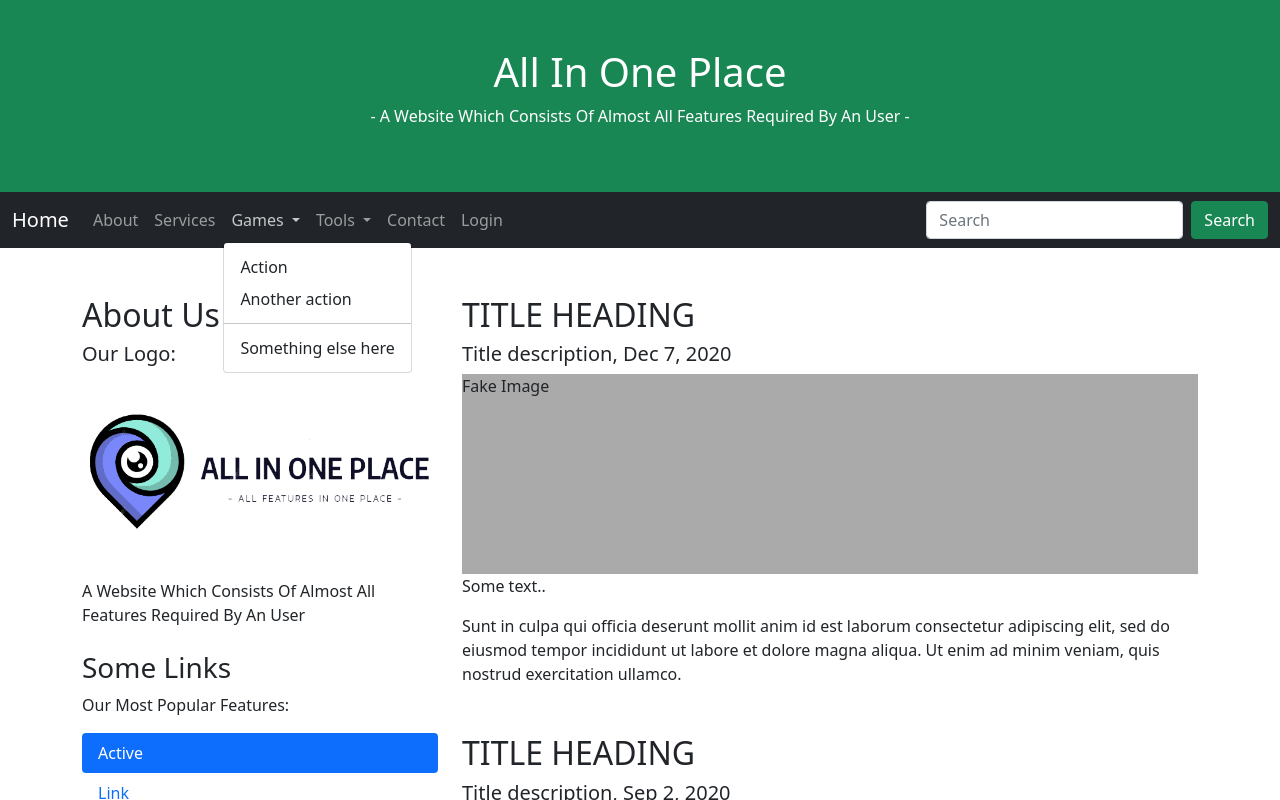
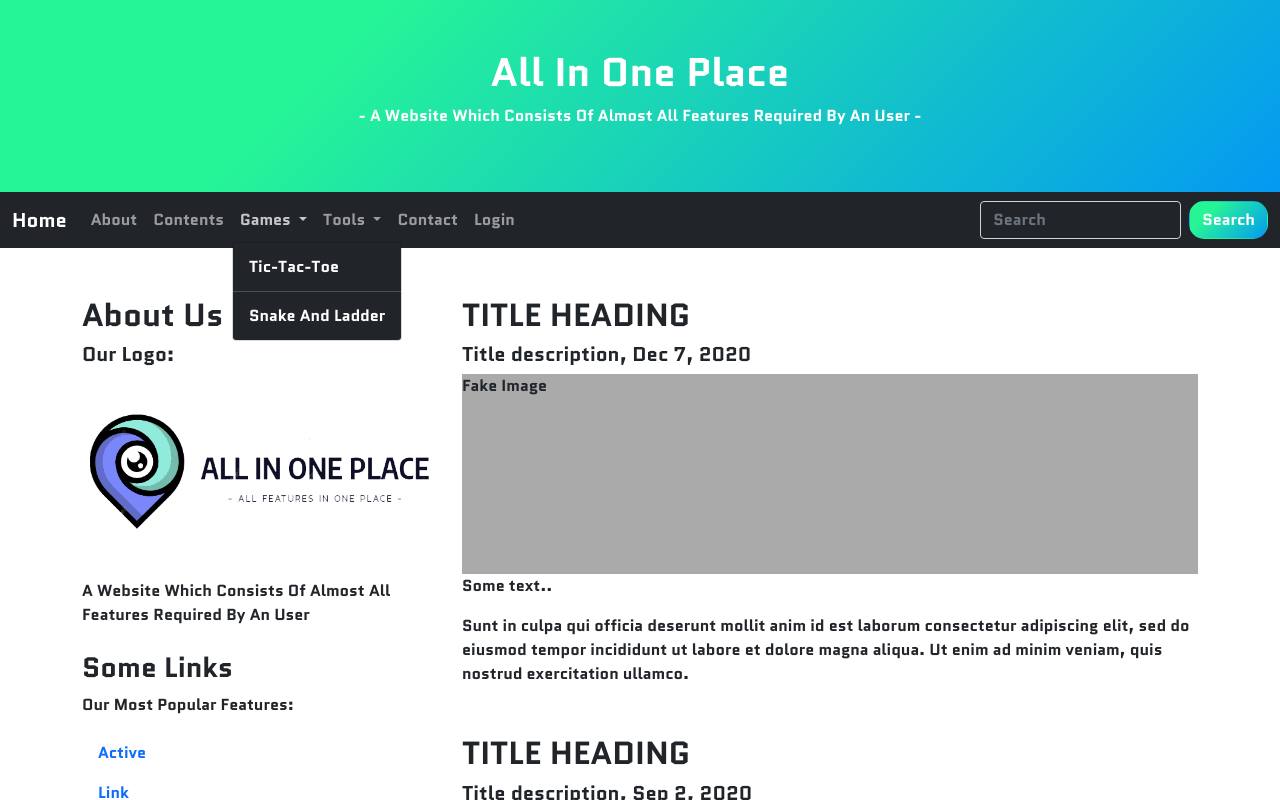
Before and after one commit to soumwadeep/All-In-One-Place, a plain HTML site: page index.html in a window 1280 px wide. Both pictures are taken after a click on the button "Games". Shown: the top 800 px of the page. Drawn offline with nearby package versions, Linux system fonts and the light colour scheme.

Commit message:
added gfonts

```diff
--- a/css/style.css
+++ b/css/style.css
@@ -1,3 +1,8 @@
+@import url('https://fonts.googleapis.com/css2?family=Quantico:wght@700&display=swap');
+body
+{
+    font-family: 'Quantico', sans-serif;
+}
 .fakeimg
 {
     height: 200px;
@@ -9,6 +14,7 @@
     height: auto;
     margin-bottom: 10px;
     border-radius: 30px;
+    text-align: center;
 }
 .link
 {
@@ -20,3 +26,19 @@
 {
     color: black;
 }
+.dropdown-item
+{
+    color: white;
+}
+.dropdown-item:hover,.nav-link:hover,.btn,.btn:hover
+{
+    background-color: #0499f2;
+    background-image: linear-gradient(315deg, #0499f2 0%, #26f596 74%);
+    color: white;
+    border-radius: 15px;
+}
+.p-5,.p-4
+{
+    background-color: #0499f2;
+    background-image: linear-gradient(315deg, #0499f2 0%, #26f596 74%);
+}
--- a/index.html
+++ b/index.html
@@ -2,72 +2,115 @@
 <html lang="en">
   <head>
     <title>All In One Place</title>
-  <meta charset="utf-8">
-  <meta name="viewport" content="width=device-width, initial-scale=1">
-  <meta name="description" content="A Website Which Consists Of Almost All Features Required By An User">
-  <meta name="keywords" content="all in one,tech,tools,games,mathematical tools,science facts,quiz,todo,tasks">
-  <meta name="author" content="Soumwadeep Guha">
+    <meta charset="utf-8" />
+    <meta name="viewport" content="width=device-width, initial-scale=1" />
+    <meta
+      name="description"
+      content="A Website Which Consists Of Almost All Features Required By An User"
+    />
+    <meta
+      name="keywords"
+      content="all in one,tech,tools,games,mathematical tools,science facts,quiz,todo,tasks"
+    />
+    <meta name="author" content="Soumwadeep Guha" />
     <!-- Bootstrap V 5.1.3 -->
-  <link href="https://cdn.jsdelivr.net/npm/bootstrap@5.1.3/dist/css/bootstrap.min.css" rel="stylesheet">
+    <link
+      href="https://cdn.jsdelivr.net/npm/bootstrap@5.1.3/dist/css/bootstrap.min.css"
+      rel="stylesheet"
+    />
     <script src="https://cdn.jsdelivr.net/npm/bootstrap@5.1.3/dist/js/bootstrap.bundle.min.js"></script>
     <!-- Custom Files -->
-  <link rel="icon" type="image/png" href="img/logoicont.png">
-  <link rel="stylesheet" href="https://cdnjs.cloudflare.com/ajax/libs/font-awesome/4.7.0/css/font-awesome.css">
-  <link rel="stylesheet" href="css/style.css">
+    <link rel="icon" type="image/png" href="img/logoicont.png" />
+    <link
+      rel="stylesheet"
+      href="https://cdnjs.cloudflare.com/ajax/libs/font-awesome/4.7.0/css/font-awesome.css"
+    />
+    <link rel="stylesheet" href="css/style.css" />
   </head>
   <body>
-
-<div class="p-5 bg-success text-white text-center">
+    <div class="p-5 text-white text-center">
       <h1>All In One Place</h1>
-  <p>- A Website Which Consists Of Almost All Features Required By An User -</p>
+      <p>
+        - A Website Which Consists Of Almost All Features Required By An User -
+      </p>
     </div>
 
     <nav class="navbar sticky-top navbar navbar-expand-lg navbar-dark bg-dark">
       <div class="container-fluid">
         <a class="navbar-brand" href="#">Home</a>
-      <button class="navbar-toggler" type="button" data-bs-toggle="collapse" data-bs-target="#navbarSupportedContent" aria-controls="navbarSupportedContent" aria-expanded="false" aria-label="Toggle navigation">
+        <button
+          class="navbar-toggler"
+          type="button"
+          data-bs-toggle="collapse"
+          data-bs-target="#navbarSupportedContent"
+          aria-controls="navbarSupportedContent"
+          aria-expanded="false"
+          aria-label="Toggle navigation"
+        >
           <span class="navbar-toggler-icon"></span>
         </button>
         <div class="collapse navbar-collapse" id="navbarSupportedContent">
-        <ul class="navbar-nav me-auto my-2 my-lg-0 navbar-nav-scroll" style="--bs-scroll-height: 200px;">
+          <ul
+            class="navbar-nav me-auto my-2 my-lg-0 navbar-nav-scroll"
+            style="--bs-scroll-height: 200px"
+          >
             <li class="nav-item">
               <a class="nav-link" href="#">About</a>
             </li>
             <li class="nav-item">
-            <a class="nav-link" href="#">Services</a>
+              <a class="nav-link" href="#">Contents</a>
             </li>
             <li class="nav-item dropdown">
-            <a class="nav-link dropdown-toggle" href="#" id="navbarDropdown" role="button" data-bs-toggle="dropdown" aria-expanded="false">
+              <a
+                class="nav-link dropdown-toggle"
+                href="#"
+                id="navbarDropdown"
+                role="button"
+                data-bs-toggle="dropdown"
+                aria-expanded="false"
+              >
                 Games
               </a>
-            <ul class="dropdown-menu" aria-labelledby="navbarDropdown">
-              <li><a class="dropdown-item" href="#">Action</a></li>
-              <li><a class="dropdown-item" href="#">Another action</a></li>
-              <li><hr class="dropdown-divider"></li>
-              <li><a class="dropdown-item" href="#">Something else here</a></li>
+              <ul class="dropdown-menu bg-dark" aria-labelledby="navbarDropdown">
+                <li><a class="dropdown-item" href="#">Tic-Tac-Toe</a></li>
+                <li><hr class="dropdown-divider bg-light"></li>
+                <li><a class="dropdown-item" href="#">Snake And Ladder</a></li>
               </ul>
             </li>
             <li class="nav-item dropdown">
-            <a class="nav-link dropdown-toggle" href="#" id="navbarDropdown" role="button" data-bs-toggle="dropdown" aria-expanded="false">
+              <a
+                class="nav-link dropdown-toggle"
+                href="#"
+                id="navbarDropdown"
+                role="button"
+                data-bs-toggle="dropdown"
+                aria-expanded="false"
+              >
                 Tools
               </a>
-            <ul class="dropdown-menu" aria-labelledby="navbarDropdown">
-              <li><a class="dropdown-item" href="#">Action</a></li>
-              <li><a class="dropdown-item" href="#">Another action</a></li>
-              <li><hr class="dropdown-divider"></li>
-              <li><a class="dropdown-item" href="#">Something else here</a></li>
+              <ul class="dropdown-menu bg-dark" aria-labelledby="navbarDropdown">
+                <li>
+                  <a class="dropdown-item" href="#">Scientific Calculator</a>
+                </li>
+                <li><hr class="dropdown-divider bg-light"></li>
+                <li><a class="dropdown-item" href="#">Unit Converter</a></li>
               </ul>
             </li>
             <li class="nav-item">
-            <a class="nav-link">Contact</a>
+              <a class="nav-link" href="#">Contact</a>
             </li>
             <li class="nav-item">
-            <a class="nav-link">Login</a>
+              <a class="nav-link" href="#">Login</a>
             </li>
           </ul>
           <form class="d-flex">
-          <input class="form-control me-2" type="search" placeholder="Search" aria-label="Search">
-          <button class="btn btn-success" type="submit">Search</button>
+            <input
+              class="form-control me-2 bg-dark text-white"
+              type="search"
+              placeholder="Search"
+              aria-label="Search"
+            />
+            <button class="btn" type="submit">Search</button>
           </form>
         </div>
       </div>
@@ -79,14 +122,16 @@
           <h2>About Us</h2>
           <h5>Our Logo:</h5>
           <div class="imgres">
-        <img src="img/logofullt.png" alt="logo" class="img-fluid">
+            <img src="img/logofullt.png" alt="logo" class="img-fluid" />
           </div>
-      <p>A Website Which Consists Of Almost All Features Required By An User</p>
+          <p>
+            A Website Which Consists Of Almost All Features Required By An User
+          </p>
           <h3 class="mt-4">Some Links</h3>
           <p>Our Most Popular Features:</p>
           <ul class="nav nav-pills flex-column">
             <li class="nav-item">
-          <a class="nav-link active" href="#">Active</a>
+              <a class="nav-link" href="#">Active</a>
             </li>
             <li class="nav-item">
               <a class="nav-link" href="#">Link</a>
@@ -98,28 +143,40 @@
               <a class="nav-link disabled" href="#">Disabled</a>
             </li>
           </ul>
-      <hr class="d-sm-none">
+          <hr class="d-sm-none" />
         </div>
         <div class="col-sm-8">
           <h2>TITLE HEADING</h2>
           <h5>Title description, Dec 7, 2020</h5>
           <div class="fakeimg">Fake Image</div>
           <p>Some text..</p>
-      <p>Sunt in culpa qui officia deserunt mollit anim id est laborum consectetur adipiscing elit, sed do eiusmod tempor incididunt ut labore et dolore magna aliqua. Ut enim ad minim veniam, quis nostrud exercitation ullamco.</p>
+          <p>
+            Sunt in culpa qui officia deserunt mollit anim id est laborum
+            consectetur adipiscing elit, sed do eiusmod tempor incididunt ut
+            labore et dolore magna aliqua. Ut enim ad minim veniam, quis nostrud
+            exercitation ullamco.
+          </p>
 
           <h2 class="mt-5">TITLE HEADING</h2>
           <h5>Title description, Sep 2, 2020</h5>
           <div class="fakeimg">Fake Image</div>
           <p>Some text..</p>
-      <p>Sunt in culpa qui officia deserunt mollit anim id est laborum consectetur adipiscing elit, sed do eiusmod tempor incididunt ut labore et dolore magna aliqua. Ut enim ad minim veniam, quis nostrud exercitation ullamco.</p>
+          <p>
+            Sunt in culpa qui officia deserunt mollit anim id est laborum
+            consectetur adipiscing elit, sed do eiusmod tempor incididunt ut
+            labore et dolore magna aliqua. Ut enim ad minim veniam, quis nostrud
+            exercitation ullamco.
+          </p>
         </div>
       </div>
     </div>
 
     <div class="mt-5 p-4 bg-success text-white text-center">
       <p>Thank You For Visiting Us!</p>
-  <p>Copyright 2022. All Rights Reserved By <a href="https://allinoneplace.ml/" class="link">All In One Place</a> .</p>
+      <p>
+        Copyright 2022. All Rights Reserved By
+        <a href="https://allinoneplace.ml/" class="link">All In One Place</a> .
+      </p>
     </div>
-
   </body>
 </html>
```
Lines whose indentation alone changed are shown as unchanged.
